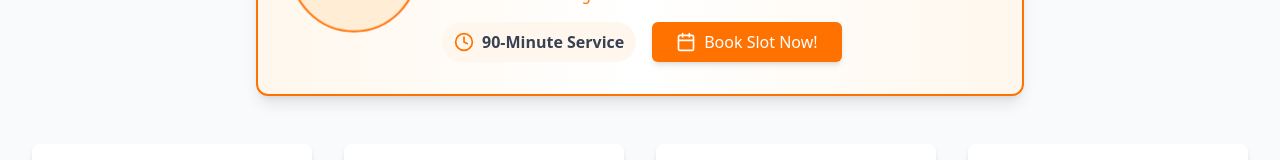
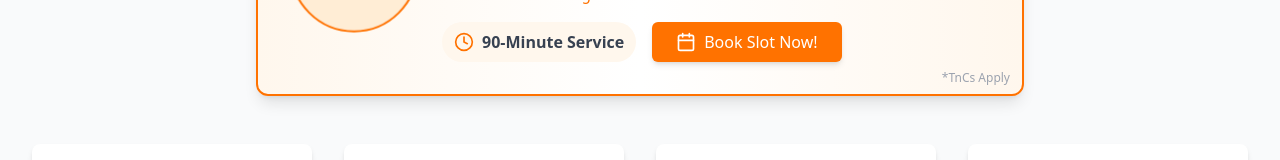
Before and after one commit to gaadimech/GaadiMech-PWA, a React (Vite) app: page /ad-services in a window 1280 px wide. Shown: the part 388-548 px from the top of the page. Built offline with nearby package versions, Linux system fonts and the light colour scheme; no server answers; a web font is replaced by a local one.

Commit message:
Update AdServices component to include terms and conditions notice and revise service title for clarity.

```diff
--- a/src/pages/AdServices.tsx
+++ b/src/pages/AdServices.tsx
@@ -34,7 +34,7 @@ const services = [
         </motion.div>
       </motion.div>
     ),
-    title: 'Car Service in 90 Mins, or it\'s FREE',
+    title: 'Car Service in 90 Mins, or it\'s FREE*',
     description: 'Limited Time Offer!',
     tagline: 'Book Now & Save Big!',
     highlight: true,
@@ -186,6 +186,10 @@ const AdServices = () => {
                   </div>
                 </div>
               </div>
+              {/* TnC text in bottom right */}
+              <div className="absolute bottom-2 right-3 text-xs text-gray-400">
+                *TnCs Apply
+              </div>
             </div>
           </motion.div>
         )}
```
